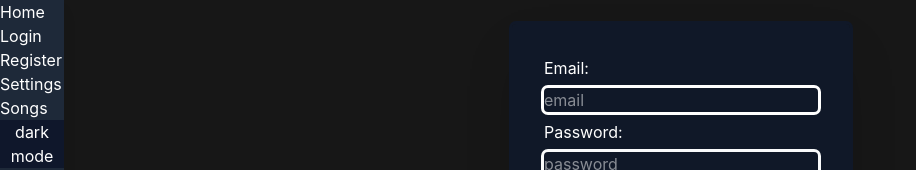
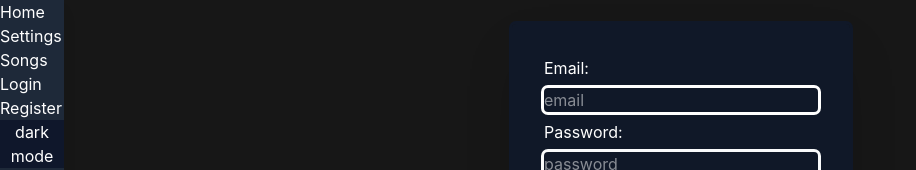
Before and after one commit to Wulver2/mongo-music-journal, a React (Vite) app in the folder client/music_journal/: page /login in a window 1280 px wide. Shown: the top 170 px of the page, without its empty margins (0-916 px from the left). Built offline with nearby package versions, Linux system fonts and the light colour scheme; no server answers.

Commit message:
Change navbar depending on whether or not the user is logged in or not and fixed syntax error in user context

```diff
--- a/client/music_journal/context/userContext.jsx
+++ b/client/music_journal/context/userContext.jsx
@@ -11,12 +11,11 @@ export function UserContextProvider({ children }) {
             //create route in backend to get user data
             axios.get('http://localhost:5001/auth/me').then(({ data }) => {
                 setUser(data);
-                console.log(user)
             })
         }
     }, [])
     return (
-        <UserContext.Provider value={[user, setUser]}>
+        <UserContext.Provider value={{user, setUser}}>
             {children}
         </UserContext.Provider>
     )
--- a/client/music_journal/src/components/navbar.jsx
+++ b/client/music_journal/src/components/navbar.jsx
@@ -1,15 +1,22 @@
+import { useContext } from "react";
 import { Link } from "react-router";
+import { UserContext } from "../../context/userContext";
 
 
 export function Navbar({ isLoggedIn = false }) {
+    const { user } = useContext(UserContext)
+
     return (
         <>
             <div className="fixed top-0 h-screen w-16 m-0 flex flex-col bg-gray-800 shadow-lg text-white">
                 <Link to="/"> Home </Link>
+                <Link to="/settings"> Settings </Link>
+                <Link to="/songs"> Songs </Link>
+                {!user ?
+                <>
                 <Link to="/login"> Login </Link>
                 <Link to="/register"> Register </Link>
-                <Link to="/settings"> Settings </Link>
-                <Link to="/songs"> Songs </Link>
+                </> : null}
                 <button className="bg-slate-900 hover:bg-slate-600">dark mode</button>
             </div>
         </>
```
Also changed, not shown: 1 other file (tests, documents, lock files or other folders).
